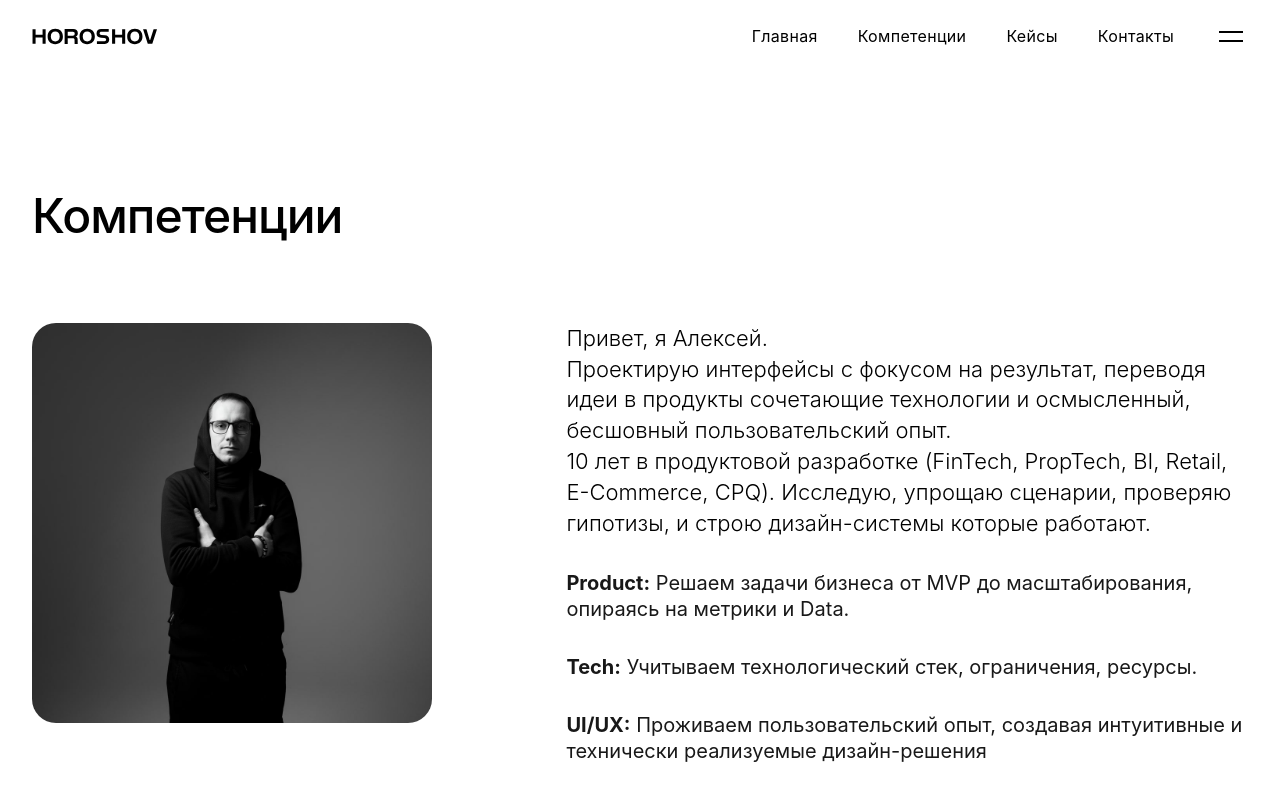
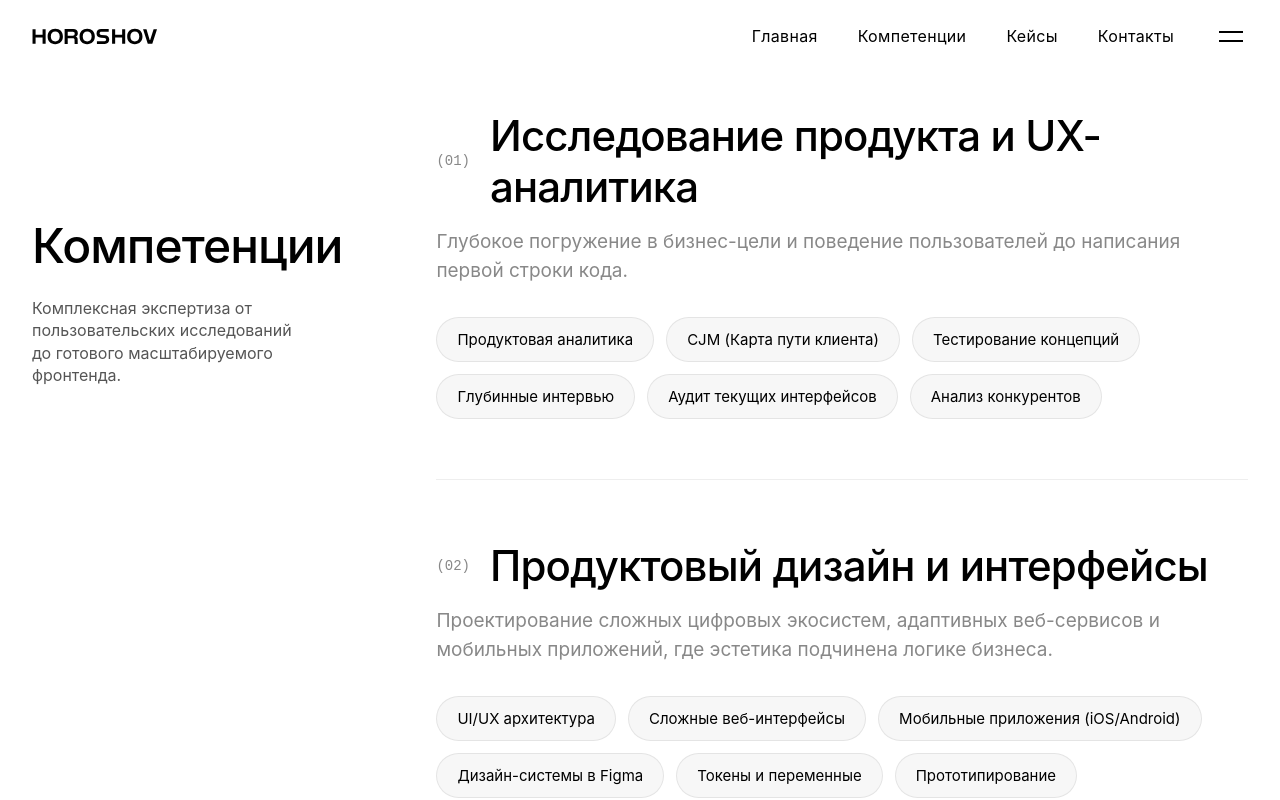
Before and after one commit to Horoshov/my-portfolio, a React (Vite) app: page /about in a window 1280 px wide. Shown: the top 800 px of the page. Built offline with nearby package versions, Linux system fonts and the light colour scheme.

Commit message:
feat(about): implement Mish-style sticky layout for competencies and move personal photo/description to bottom

```diff
--- a/src/components/ServiceBlock.css
+++ b/src/components/ServiceBlock.css
@@ -2,6 +2,11 @@
   border-top: 1px solid var(--border-color);
   padding: 60px 0;
   width: 100%;
+}
+
+.service-block-item:first-child {
+  border-top: none;
+  padding-top: 0;
 }
 
 .service-block-item:last-child {
@@ -37,6 +42,39 @@
   margin-bottom: 32px;
 }
 
+/* Competencies Sticky Layout (Mish style) */
+.competencies-layout {
+  display: grid;
+  grid-template-columns: 1fr 1.6fr;
+  gap: 80px;
+  align-items: flex-start;
+  position: relative;
+  padding-top: 20px;
+}
+
+.competencies-sticky-col {
+  position: sticky;
+  top: 120px;
+}
+
+.competencies-scroll-col {
+  display: flex;
+  flex-direction: column;
+  gap: 0;
+  width: 100%;
+}
+
+@media (max-width: 1024px) {
+  .competencies-layout {
+    grid-template-columns: 1fr;
+    gap: 40px;
+  }
+  .competencies-sticky-col {
+    position: relative;
+    top: 0;
+  }
+}
+
 @media (max-width: 768px) {
   .service-block-item {
     padding: 40px 0;
--- a/src/pages/About.jsx
+++ b/src/pages/About.jsx
@@ -281,41 +281,14 @@ const About = () => {
   return (
     <motion.div className="about-page" initial={{ opacity: 0 }} animate={{ opacity: 1 }}>
       <PageContainer>
-        <PageHeader title="Компетенции" />
-
-        <section className="about-intro-section">
-          <div className="about-intro-grid">
-            <div className="about-image-wrapper">
-              <img src={alexProfile} alt="Alex Horoshov" className="about-main-image" decoding="async" />
-            </div>
-            <div className="about-text-content">
-              <div className="about-description">
-                <p className="description-lead">
-                Привет, я Алексей.<br />
-                Проектирую интерфейсы с фокусом на результат, переводя идеи в продукты сочетающие технологии и осмысленный, бесшовный пользовательский опыт. <br />
-                10 лет в продуктовой разработке (FinTech, PropTech, BI, Retail, E-Commerce, CPQ). Исследую, упрощаю сценарии, проверяю гипотизы, и строю дизайн-системы которые работают.
-                </p>
-                <p className="description-body">
-                <b>Product:</b> Решаем задачи бизнеса от MVP до масштабирования, опираясь на метрики и Data.
-                </p>
-                <p className="description-body">
-                <b>Tech:</b> Учитываем технологический стек, ограничения, ресурсы.
-                </p>
-                <p className="description-body">
-                <b>UI/UX:</b> Проживаем пользовательский опыт, создавая интуитивные и технически реализуемые дизайн-решения
-                </p>
-              </div>
-            </div>
-          </div>
-        </section>
-
-        <section className="services-bubbles-section" style={{ marginTop: '100px', marginBottom: '100px' }}>
-          <div style={{ marginBottom: '50px' }}>
+        <section className="competencies-layout">
+          <div className="competencies-sticky-col">
             <PageHeader
-              title="Услуги и направления"
+              title="Компетенции"
               subtitle={<>Комплексная экспертиза от пользовательских исследований<br /> до готового масштабируемого фронтенда.</>}
             />
           </div>
+          <div className="competencies-scroll-col">
             <div className="services-blocks-list">
               {serviceBlocksData.map((block) => (
                 <ServiceBlock
@@ -329,9 +302,10 @@ const About = () => {
             </div>
 
             <RateMatrix />
+          </div>
         </section>
 
-        <section className="skills-section">
+        <section className="skills-section" style={{ marginTop: '140px' }}>
           <div className="about-intro-grid">
             {/* Добавлен scrollMarginTop чтобы при скролле был отступ от навбара */}
             <div ref={skillsHeaderRef} style={{ scrollMarginTop: '100px' }}>
@@ -377,7 +351,7 @@ const About = () => {
           )}
         </section>
 
-        <section className="career-journey-section">
+        <section className="career-journey-section" style={{ marginTop: '140px' }}>
           <div className="career-section-header">
             <PageHeader title="Career Journey" subtitle="A progression of experiences, growth, and milestones." />
           </div>
@@ -394,6 +368,33 @@ const About = () => {
           </div>
         </section>
 
+        {/* Контент с фотографией и описанием перенесен в самый низ страницы */}
+        <section className="about-intro-section" style={{ marginTop: '140px' }}>
+          <div className="about-intro-grid">
+            <div className="about-image-wrapper">
+              <img src={alexProfile} alt="Alex Horoshov" className="about-main-image" decoding="async" />
+            </div>
+            <div className="about-text-content">
+              <div className="about-description">
+                <p className="description-lead">
+                Привет, я Алексей.<br />
+                Проектирую интерфейсы с фокусом на результат, переводя идеи в продукты сочетающие технологии и осмысленный, бесшовный пользовательский опыт. <br />
+                10 лет в продуктовой разработке (FinTech, PropTech, BI, Retail, E-Commerce, CPQ). Исследую, упрощаю сценарии, проверяю гипотизы, и строю дизайн-системы которые работают.
+                </p>
+                <p className="description-body">
+                <b>Product:</b> Решаем задачи бизнеса от MVP до масштабирования, опираясь на метрики и Data.
+                </p>
+                <p className="description-body">
+                <b>Tech:</b> Учитываем технологический стек, ограничения, ресурсы.
+                </p>
+                <p className="description-body">
+                <b>UI/UX:</b> Проживаем пользовательский опыт, создавая интуитивные и технически реализуемые дизайн-решения
+                </p>
+              </div>
+            </div>
+          </div>
+        </section>
+
         <section className="stats-section">
           <StatList stats={aboutStats} />
         </section>
```
Lines whose indentation alone changed are shown as unchanged.
